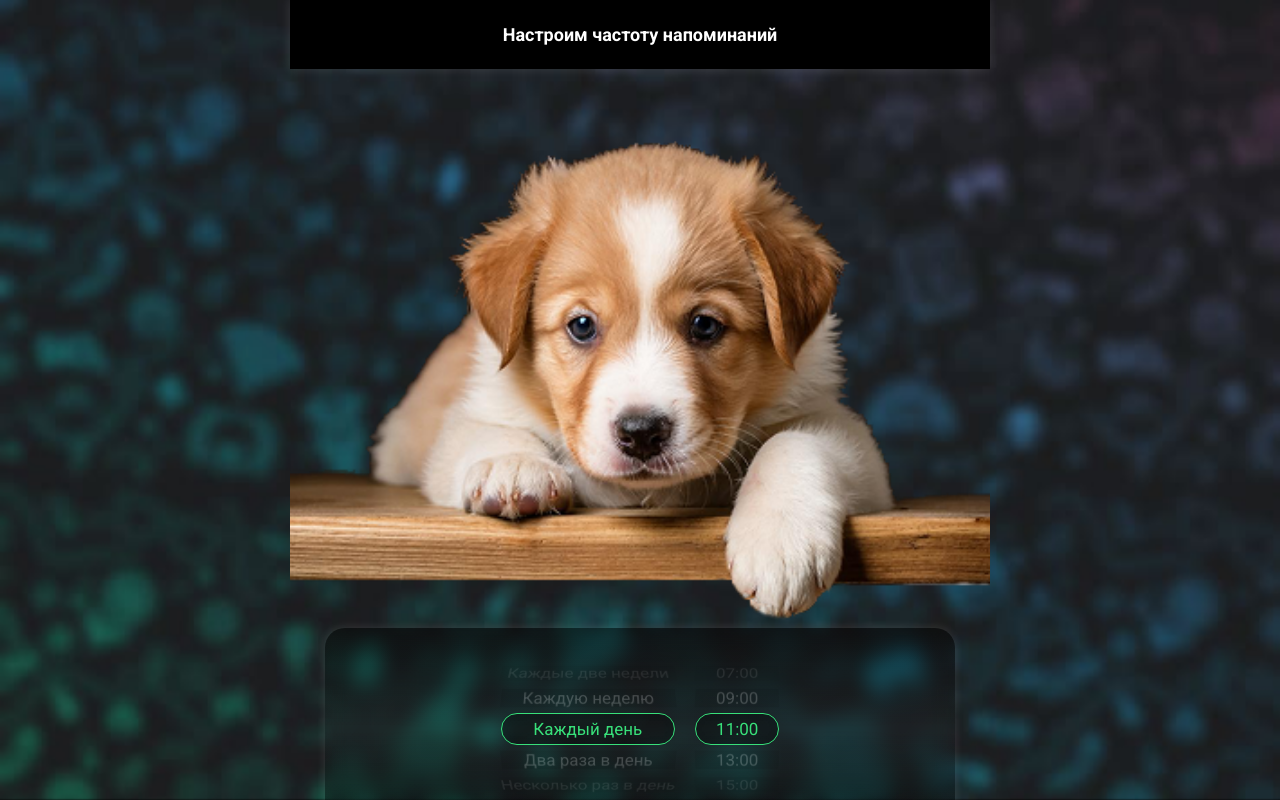
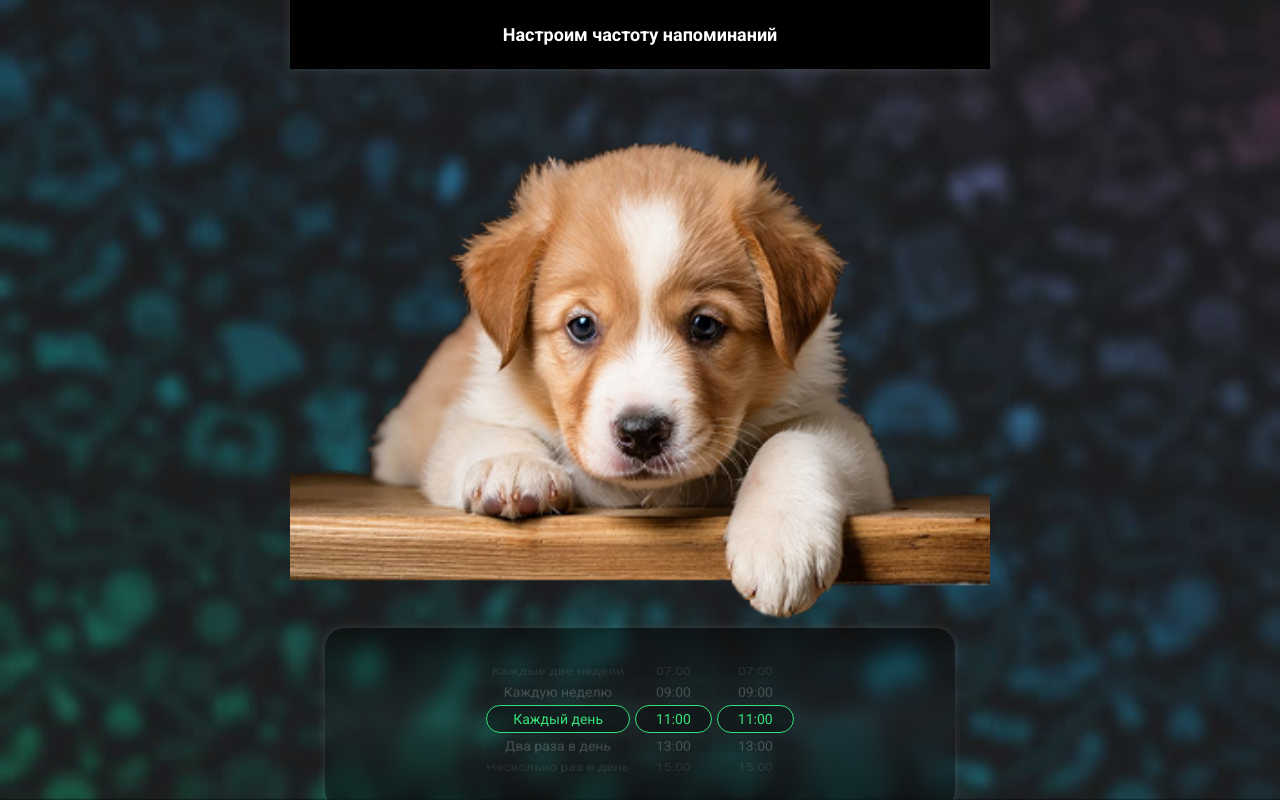
Before and after one commit to liakhim/my-vue2-project, a Vue app: page /settings in a window 1280 px wide. Built offline with nearby package versions, Linux system fonts and the light colour scheme; the HTML template or start-up script is replaced by a standard one.

Commit message:
list styles

```diff
--- a/src/components/AccountSettings.vue
+++ b/src/components/AccountSettings.vue
@@ -24,7 +24,7 @@
 <!--      </div>-->
     </div>
     <div class="list-wrapper">
-      <div class="list" style="margin-right: 20px">
+      <div class="list" style="margin-right: 5px">
         <div class="list-item">
           <p>Каждые две недели</p>
         </div>
@@ -39,6 +39,23 @@
         </div>
         <div class="list-item">
           <p>Несколько раз в день</p>
+        </div>
+      </div>
+      <div class="list" style="margin-right: 5px">
+        <div class="list-item">
+          <p>07:00</p>
+        </div>
+        <div class="list-item">
+          <p>09:00</p>
+        </div>
+        <div class="list-item">
+          <p>11:00</p>
+        </div>
+        <div class="list-item">
+          <p>13:00</p>
+        </div>
+        <div class="list-item">
+          <p>15:00</p>
         </div>
       </div>
       <div class="list">
@@ -194,7 +211,7 @@ export default {
       }
       p {
         color: #fff;
-        font-size: 17px;
+        font-size: 14px;
       }
     }
   }
```
